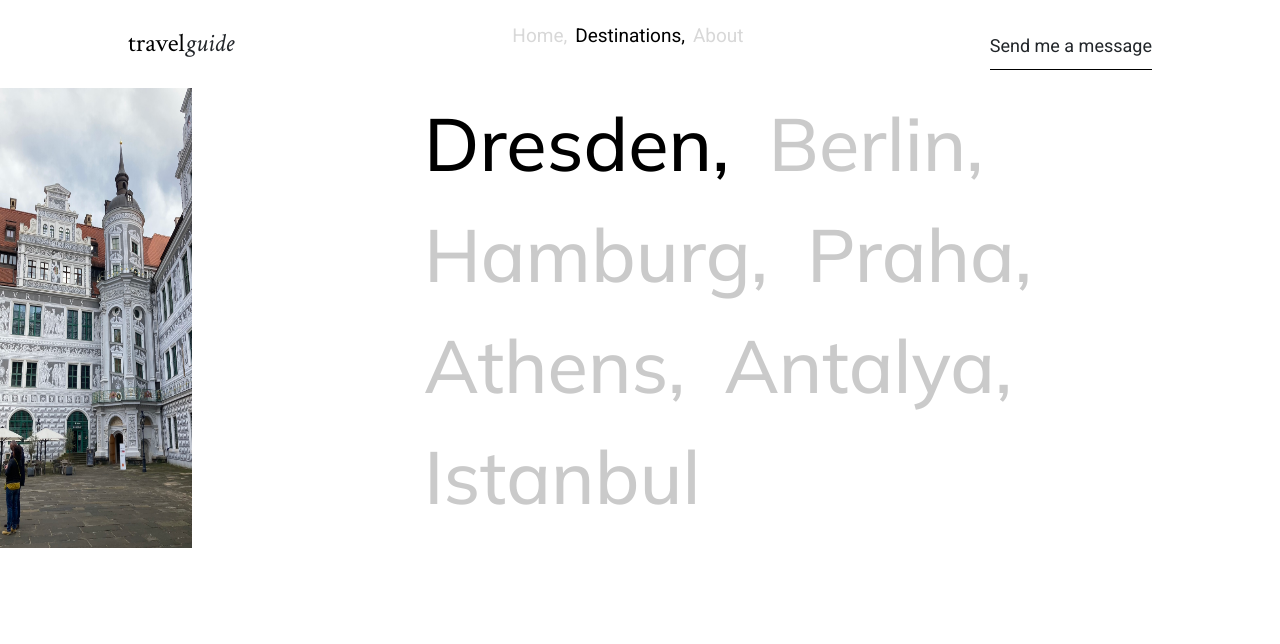
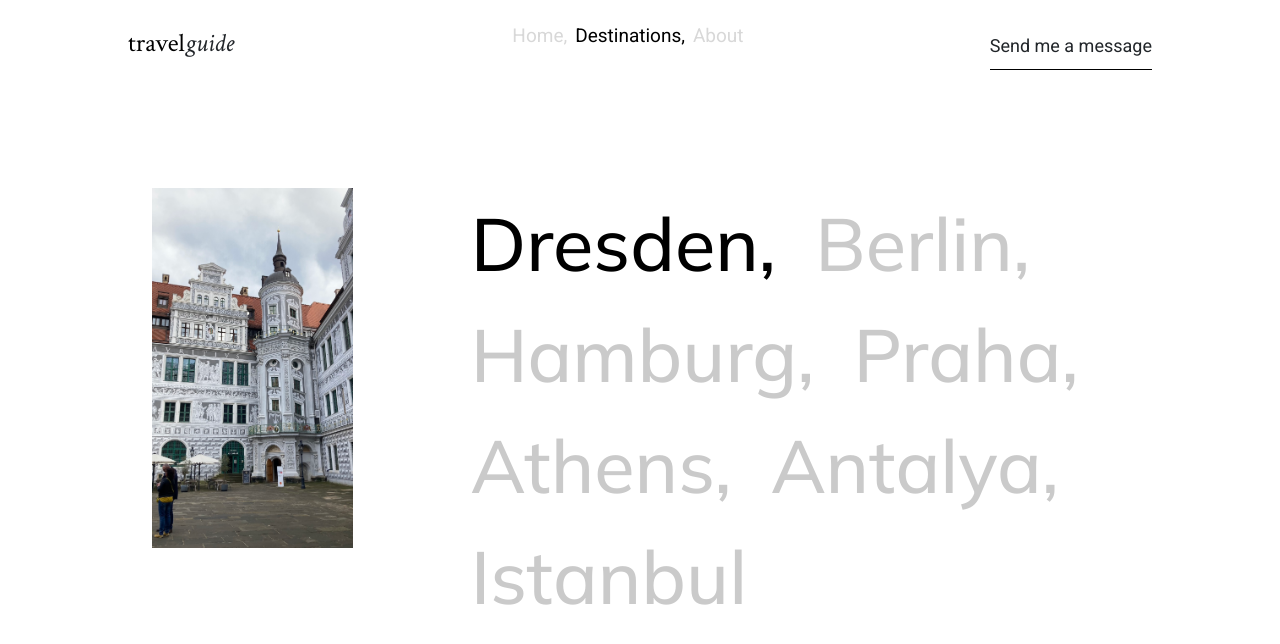
Before and after one commit to meralkk/travel-guide, a React (Vite) app: page /destinations in a window 1280 px wide. Shown: the top 644 px of the page. Built offline with nearby package versions, Linux system fonts and the light colour scheme; a web font is replaced by a local one.

Commit message:
The Destinations component is updated to use React Bootstrap's Container, Row, and Col components for layout.

```diff
--- /dev/null
+++ b/src/components/Countries/Countries.jsx
@@ -0,0 +1,10 @@
+import React from 'react'
+import './Countries.css'
+
+const Countries = () => {
+  return (
+    <div>Countries</div>
+  )
+}
+
+export default Countries
--- a/src/components/Header/Header.jsx
+++ b/src/components/Header/Header.jsx
@@ -1,15 +1,8 @@
 import React from 'react'
-import './Header.css'
 
 const Header = () => {
   return (
-    <div className='header'>
-        <div className="header-contents">
-            <h2>Order your favorite food here</h2>
-            <p>Choose from a diverse menu featuring a delectable array of dishes crafted with the finest ingredients and culinary expertise. Our mission is to satisfy your cravings and elevate your dining experience, one delicious meal at a time.   </p>
-            <button>View Menu</button>
-        </div>
-    </div>
+    <div>Header</div>
   )
 }
 
--- a/src/pages/Destinations/Destinations.css
+++ b/src/pages/Destinations/Destinations.css
@@ -2,7 +2,9 @@
 
 .destinations {
   display: flex;
-  flex-direction: row;
+  justify-content: center;
+  margin-top: 100px;
+
 }
 
 .destinations a {
@@ -12,14 +14,16 @@
   cursor: pointer;
 }
 
-img {
-  width: 15%;
-  margin-right: 200px;
+.image img {
+  width: 50%;
+  margin-left: 140px;
+
 }
 
 @media (min-width: 1800px) {
   img {
     margin-right: 300px;
+
   }
 }
 .title {
--- a/src/pages/Destinations/Destinations.jsx
+++ b/src/pages/Destinations/Destinations.jsx
@@ -2,14 +2,19 @@ import React from 'react'
 import './Destinations.css'
 import germany from '../../assets/germany/germany.jpg'
 import { Link } from 'react-router-dom'
+import { Container, Row, Col } from "react-bootstrap";
+import "bootstrap/dist/css/bootstrap.min.css";
+
 
 const Destinations = () => {
   return (
-    <div className='destinations'>
+    <Container fluid className='destinations'>
 
+     <Row>
+      <Col className='image' sm={4}>
         <img src={germany} alt="" />
-
-      <div className="title">
+        </Col>
+      <Col sm={8} className="title">
         <ul className='country'>
            <li> <Link to="/destinations/dresden">Dresden,   &nbsp;      </Link></li>
            <li> <Link to="/destinations/berlin">Berlin,    &nbsp;         </Link></li>
@@ -20,8 +25,9 @@ const Destinations = () => {
            <li> <Link to="/destinations/istanbul">Istanbul   &nbsp;          </Link></li>
 
         </ul>
-      </div>
-    </div>
+      </Col>
+      </Row>
+    </Container>
   )
 }
 
--- a/src/pages/Home/Home.jsx
+++ b/src/pages/Home/Home.jsx
@@ -1,4 +1,5 @@
 import React from 'react'
+import Countries from '../../components/Countries/Countries'
 import Header from '../../components/Header/Header'
 import './Home.css'
 
@@ -6,6 +7,7 @@ const Home = () => {
   return (
     <div>
         <Header/>
+        <Countries/>
     </div>
   )
 }
```
Also changed, not shown: src/components/Countries/Countries.css (added).
